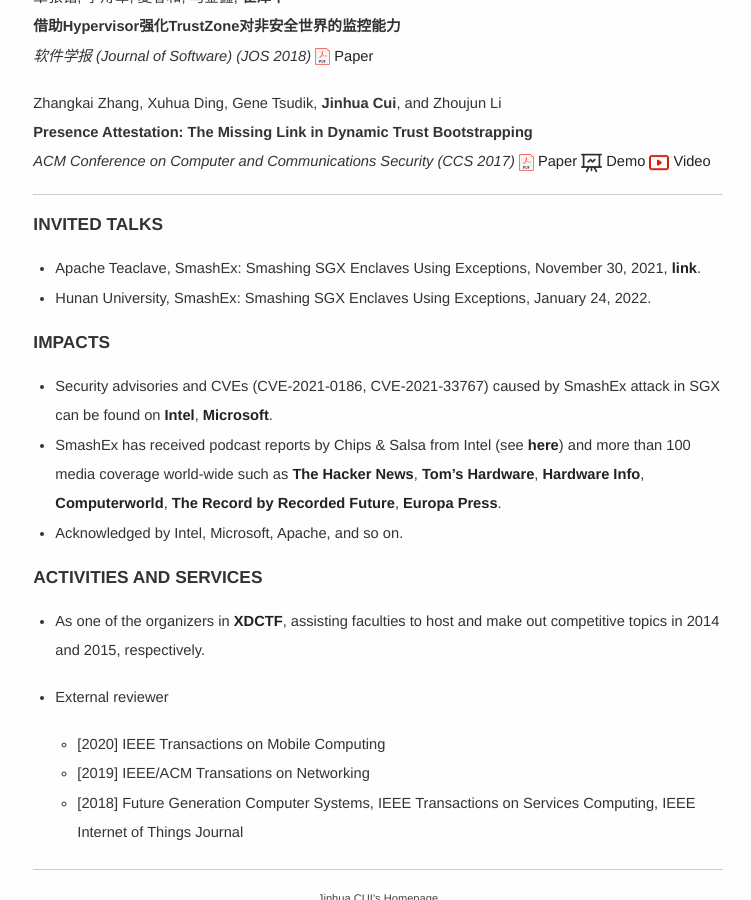
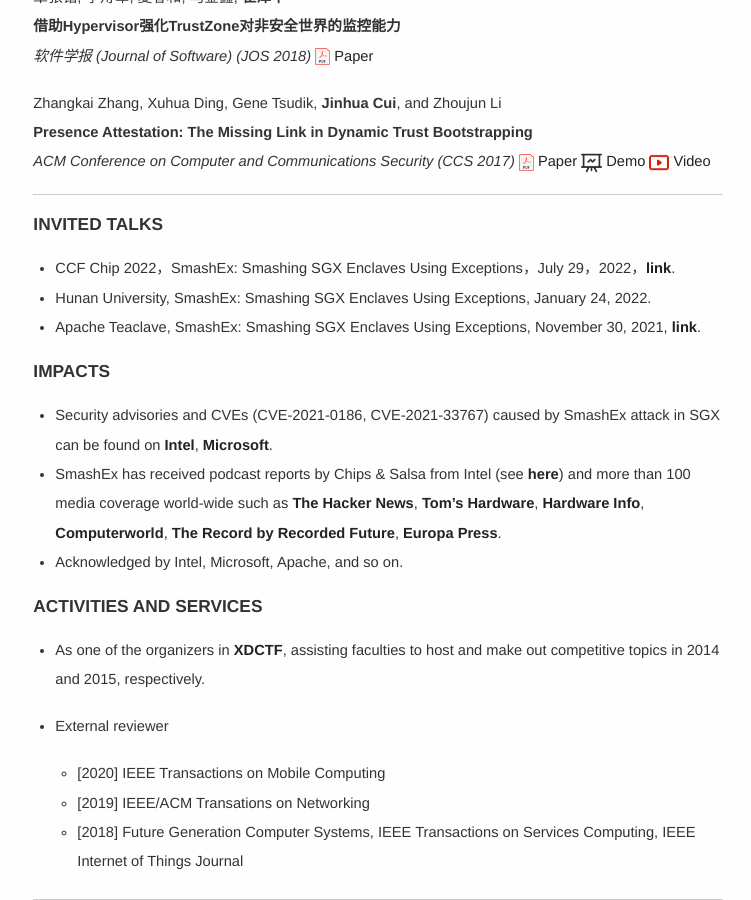
Before and after one commit to cimcs/cimcs.github.io, a Jekyll site: the page built from research.md, in a window 1280 px wide and 900 px high, scrolled down 1013 px. Shown: the whole window, without its empty margins (262-1013 px from the left). Built offline with Jekyll 4.4.1, drawn with Linux system fonts in a browser that asks for light colours; comment, search, counter and statistics services are not loaded.

Commit message:
Update research.md

```diff
--- a/research.md
+++ b/research.md
@@ -288,8 +288,9 @@ Jump to **[Publications](#peer-reviewed-publications)**, <!-- [Thesis](#doctoral
 -----
 
 ## Invited talks
+- CCF Chip 2022，SmashEx: Smashing SGX Enclaves Using Exceptions，July 29，2022，[**link**](https://mp.weixin.qq.com/s/uwylwB8G6t3tx4GRZp87uA).
+- Hunan University, SmashEx: Smashing SGX Enclaves Using Exceptions, January 24, 2022.
 - Apache Teaclave, SmashEx: Smashing SGX Enclaves Using Exceptions, November 30, 2021, [**link**](https://teaclave.apache.org/blog/2021-11-30-teaclave-meetup-9/).
-- Hunan University, SmashEx: Smashing SGX Enclaves Using Exceptions, January 24, 2022.
 
 <!--
 {% for talk in site.data.cv.talks %}
```
